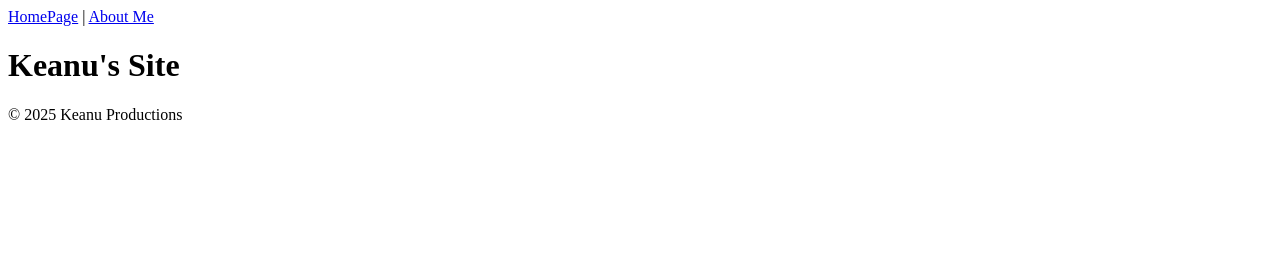
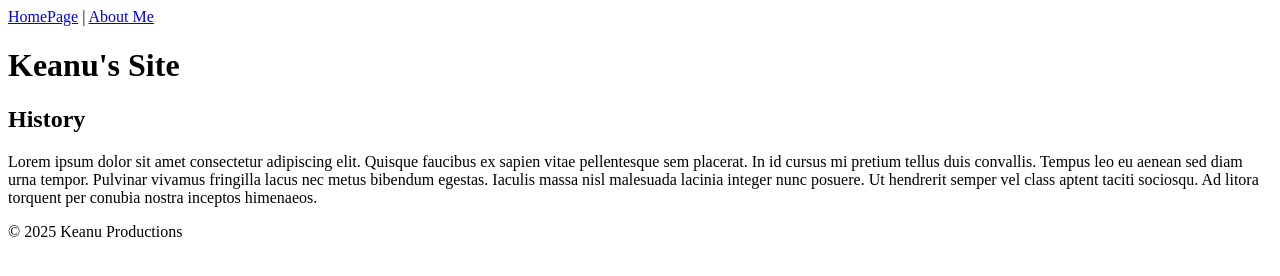
Before and after one commit to KeanuHarris/COMP1A-Exercise, a plain HTML site: page index.html in a window 1280 px wide. Drawn offline with Linux system fonts and the light colour scheme.

Commit message:
added content

```diff
--- a/index.html
+++ b/index.html
@@ -16,7 +16,8 @@
         <h1>Keanu's Site</h1>
     </header>
     <main>
-
+        <h2>History</h2>
+        <p>Lorem ipsum dolor sit amet consectetur adipiscing elit. Quisque faucibus ex sapien vitae pellentesque sem placerat. In id cursus mi pretium tellus duis convallis. Tempus leo eu aenean sed diam urna tempor. Pulvinar vivamus fringilla lacus nec metus bibendum egestas. Iaculis massa nisl malesuada lacinia integer nunc posuere. Ut hendrerit semper vel class aptent taciti sociosqu. Ad litora torquent per conubia nostra inceptos himenaeos.</p>
     </main>
     <footer>
         <p>&copy; 2025 Keanu Productions</p>
```
Also changed, not shown: about.html (line endings or trailing spaces).
